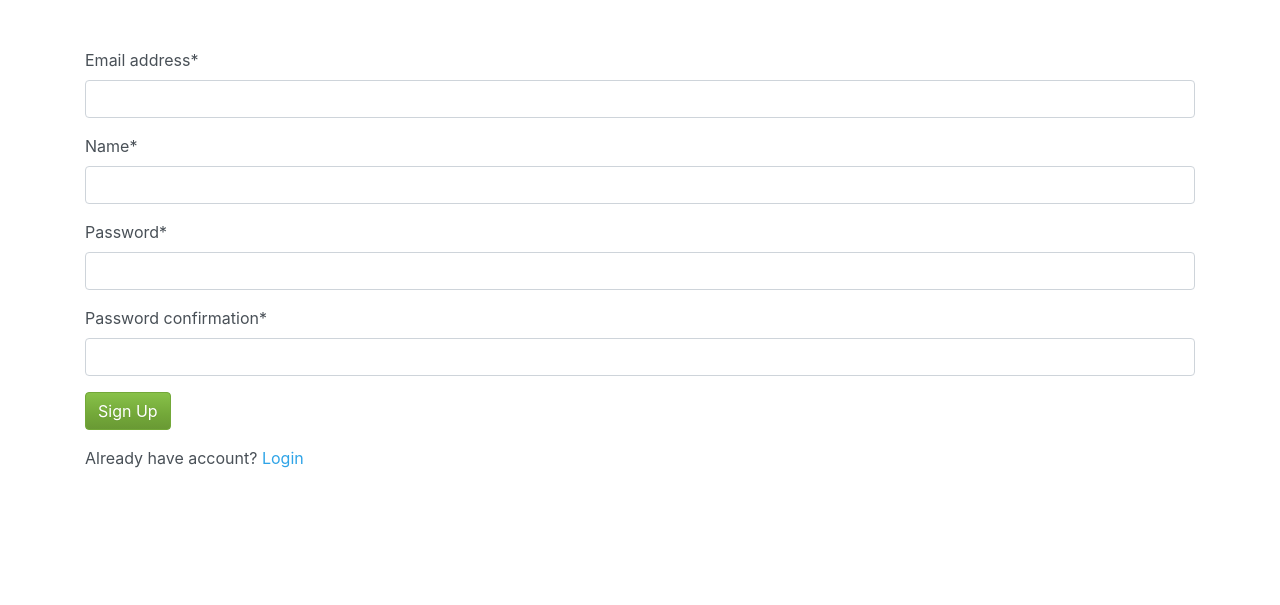
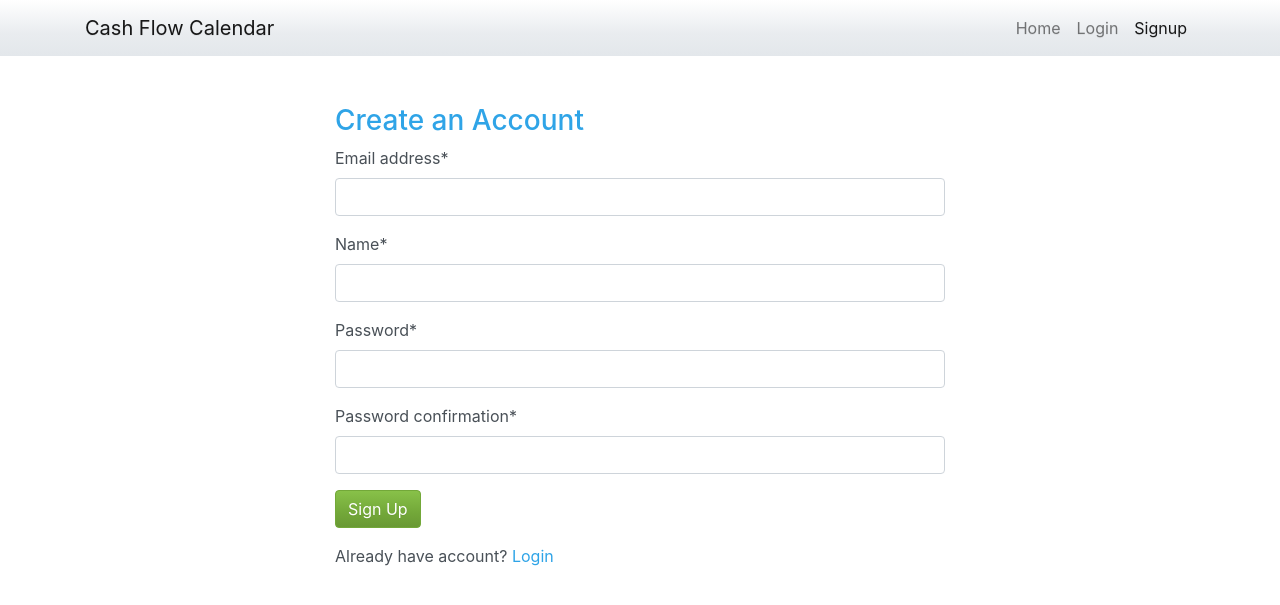
Before and after one commit to ZendaInnocent/calendar-cashflow, a Django app: page /accounts/signup/ in a window 1280 px wide. Shown: the top 605 px of the page. Run offline with Django 3.2, Linux system fonts and the light colour scheme; some libraries are stand-ins or nearby versions.

Commit message:
Add site navigation

```diff
--- a/accounts/templates/registration/login.html
+++ b/accounts/templates/registration/login.html
@@ -4,6 +4,7 @@
 {% block content %}
 
     <div class="container col-md-6 my-5">
+        <h3>Login Here</h3>
         <form action="" method="POST">
             {% csrf_token %}
             {{ form | crispy }}
--- a/accounts/templates/registration/signup.html
+++ b/accounts/templates/registration/signup.html
@@ -7,8 +7,8 @@
 
 
 {% block content %}
-<div class="container">
-    <div class="my-5">
+    <div class="container col-md-6 my-5">
+        <h3>Create an Account</h3>
         <form method="POST">
             {% csrf_token %}
             {{ form | crispy }}
@@ -20,5 +20,4 @@
             </p>
         </div>
     </div>
-</div>
 {% endblock content %}
--- a/config/settings.py
+++ b/config/settings.py
@@ -129,3 +129,6 @@ STATICFILES_DIRS = [
 AUTH_USER_MODEL = 'accounts.User'
 
 CRISPY_TEMPLATE_PACK = 'bootstrap4'
+
+LOGIN_REDIRECT_URL = 'main:transactions'
+LOGOUT_REDIRECT_URL = '/'
--- a/main/templates/main/transactions.html
+++ b/main/templates/main/transactions.html
@@ -8,7 +8,7 @@
 
     <div class="container">
         <div class="text-center py-3">
-            <h1 class="text-center">Transactions</h1>
+            <h1 class="text-center">{{ subtitle }} Transactions</h1>
         </div>
         {% if transactions %}
         <table class="table table-bordered">
--- a/main/views.py
+++ b/main/views.py
@@ -86,6 +86,7 @@ def transactions_view(request):
     context = {
         'transactions': Transaction.objects.filter(user=request.user)
         .order_by('date'),
+        'subtitle': 'All',
     }
     return render(request, 'main/transactions.html', context)
 
@@ -95,6 +96,7 @@ def month_transactions_view(request, year, month):
     return render(request, 'main/transactions.html', {
         'transactions': Transaction.objects.filter(
             user=request.user, date__month=month, date__year=year),
+        'subtitle': calendar.month_name[month],
     })
 
 
--- a/templates/base.html
+++ b/templates/base.html
@@ -11,6 +11,44 @@
 </head>
 
 <body>
+    <nav class="navbar navbar-expand-sm navbar-light bg-light">
+        <div class="container">
+            <a class="navbar-brand" href="/">Cash Flow Calendar</a>
+            <button class="navbar-toggler d-lg-none" type="button" data-toggle="collapse" data-target="#collapsibleNavId" aria-controls="collapsibleNavId"
+                aria-expanded="false" aria-label="Toggle navigation">
+                <span class="navbar-toggler-icon"></span>
+            </button>
+            <div class="collapse navbar-collapse" id="collapsibleNavId">
+                <ul class="navbar-nav ml-auto mt-2 mt-lg-0">
+                    <li class="nav-item {% if request.path == '/' %}active{% endif %}">
+                        <a class="nav-link" href="/">Home</a>
+                    </li>
+                    <!-- <li class="nav-item">
+                        <a class="nav-link" href="#">Link</a>
+                    </li> -->
+                {% if request.user.is_authenticated %}
+                    <li class="nav-item {% if request.path == '' %}active{% endif %}">
+                        <a class="nav-link" href="{% url 'main:month-detail' 2020 9 %}">Calendar</a>
+                    </li>
+                    <li class="nav-item {% if request.path == '/transactions/' %}active{% endif %}">
+                        <a class="nav-link" href="{% url 'main:transactions' %}">Transactions</a>
+                    </li>
+                    <li class="nav-item {% if request.path == '/accounts/signup/' %}active{% endif %}">
+                        <a class="nav-link" href="{% url 'accounts:logout' %}">Logout</a>
+                    </li>
+                {% else %}
+                    <li class="nav-item {% if request.path == '/accounts/login/' %}active{% endif %}">
+                        <a class="nav-link" href="{% url 'accounts:login' %}">Login</a>
+                    </li>
+                    <li class="nav-item {% if request.path == '/accounts/signup/' %}active{% endif %}">
+                        <a class="nav-link" href="{% url 'accounts:signup' %}">Signup</a>
+                    </li>
+                {% endif %}
+                </ul>
+            </div>
+        </div>
+    </nav>
+
     {% if messages %}
     <div class="container">
         {% for message in messages %}
```
Also changed, not shown: db.sqlite3.
